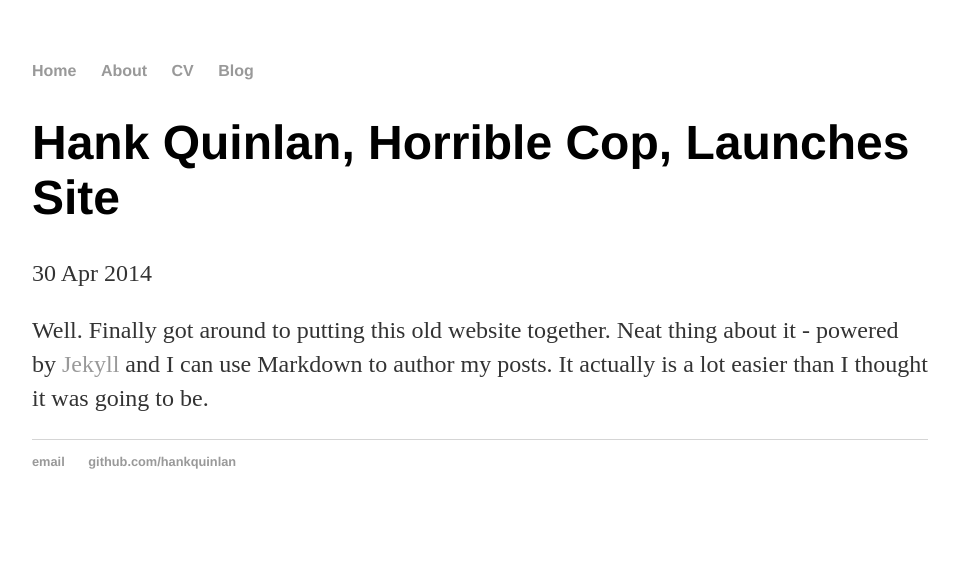
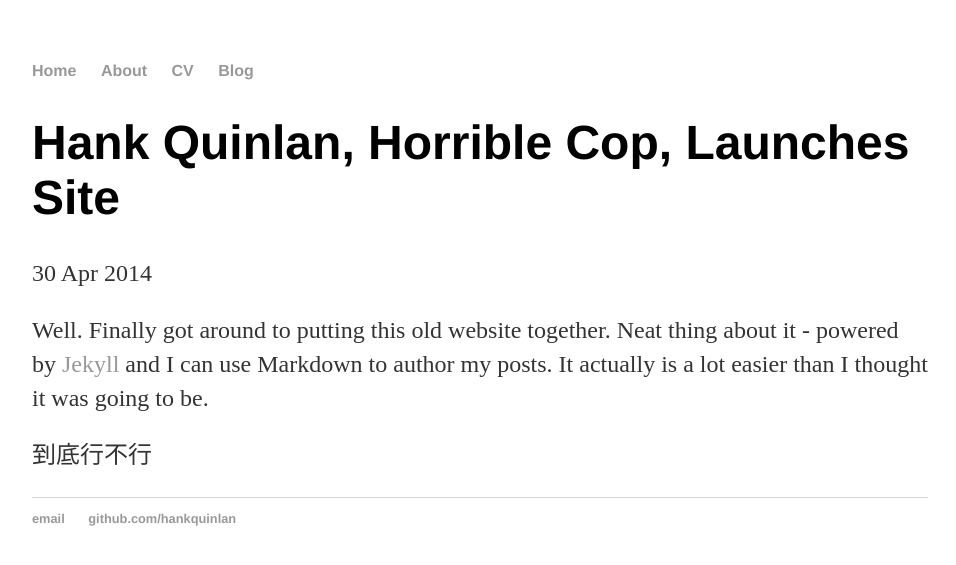
Before and after one commit to scrum-2/scrum-2.github.io_old, a Jekyll site: the page built from _posts/2014-04-30-hank-quinlan-site-launched.md, in a window 1280 px wide. Shown: the top 565 px of the page, without its empty margins (160-1116 px from the left). Built offline with Jekyll 4.4.1, drawn with Linux system fonts in a browser that asks for light colours.

Commit message:
try to check .md url format

```diff
--- a/_posts/2014-04-30-hank-quinlan-site-launched.md
+++ b/_posts/2014-04-30-hank-quinlan-site-launched.md
@@ -4,4 +4,8 @@
 date: 2014-04-30
 ---
 
-Well. Finally got around to putting this old website together. Neat thing about it - powered by [Jekyll](http://jekyllrb.com) and I can use Markdown to author my posts. It actually is a lot easier than I thought it was going to be.
+Well. Finally got around to putting this old website together. Neat thing about it - powered by [Jekyll] and I can use Markdown to author my posts. It actually is a lot easier than I thought it was going to be.
+
+[Jekyll]: http://jekyllrb.com)
+
+到底行不行
```
Also changed, not shown: README.md, 1 other file.
